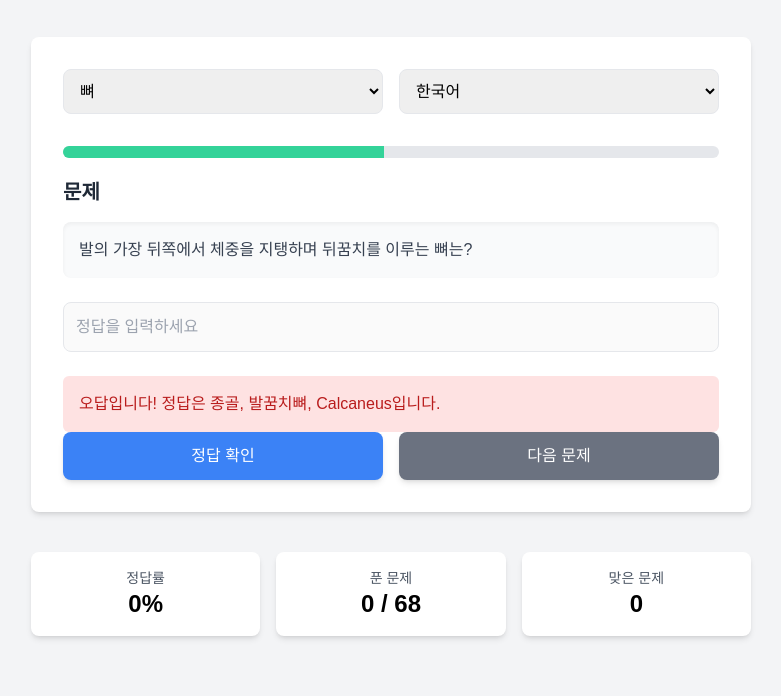
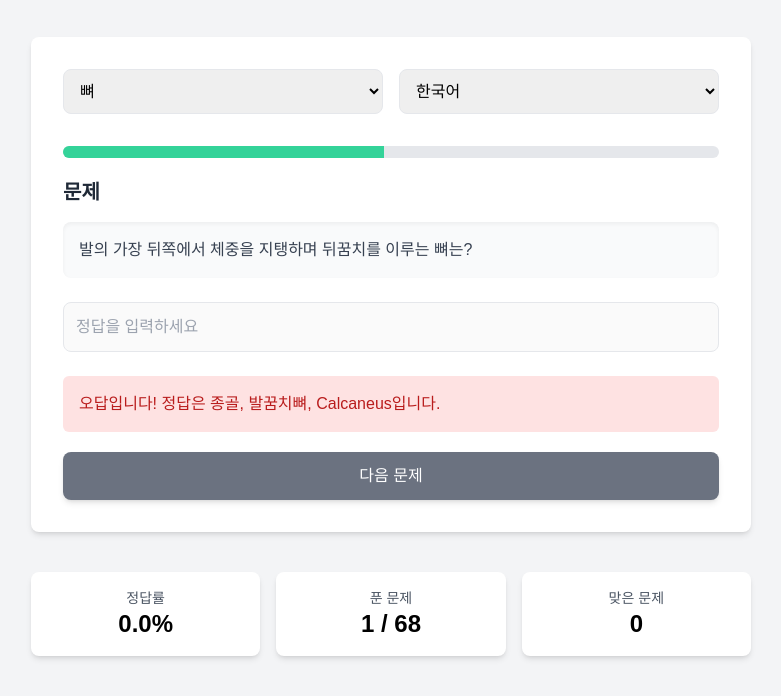
Before and after one commit to SuperETF/anatomy-quiz, a website with bundled scripts: page public/start.html in a window 1280 px wide. Both pictures are taken after a click on the button "정답 확인". Shown: the part 159-855 px from the top of the page, without its empty margins (249-1030 px from the left). Built offline with nearby package versions, Linux system fonts and the light colour scheme; a web font is replaced by a local one.

Commit message:
Update quiz data

```diff
--- a/public/css/style.css
+++ b/public/css/style.css
@@ -15,3 +15,25 @@ nul not found
     background-color: #34d399; /* Tailwind green-400 */
     transition: width 0.1s linear; /* 0.1초 동안 부드럽게 변화 */
 }
+/* 피드백 박스 스타일 */
+#feedback {
+    margin-bottom: 30px;  /* 피드백 박스 아래에 여백 추가 */
+    padding: 15px;
+    border-radius: 8px;
+}
+
+/* 버튼 스타일 */
+button {
+    margin-top: 20px;  /* 버튼 위쪽에 여백 추가 */
+    margin-right: 10px; /* 버튼들 사이의 간격 추가 */
+}
+
+/* '다음 문제' 버튼과 피드백 박스 간의 간격을 충분히 주기 */
+#next-question {
+    margin-top: 30px; /* '다음 문제' 버튼 위쪽에 여백 추가 */
+}
+
+/* 정답 확인 버튼과 '다음 문제' 버튼 사이의 간격을 확실히 추가 */
+#check-answer {
+    margin-bottom: 20px; /* 정답 확인 버튼과 그 아래 버튼 사이에 간격 추가 */
+}
--- a/public/js/script.js
+++ b/public/js/script.js
@@ -20,11 +20,8 @@ document.getElementById("nickname-display").innerText = `닉네임: ${nickname}`
 
 // 선택한 카테고리에 따라 퀴즈 필터링
 function filterQuizByCategory(category) {
-    console.log("선택된 카테고리:", category); // 카테고리 확인
     filteredQuizData = quizData.filter((item) => item["카테고리"] === category);
     totalQuestions = filteredQuizData.length;
-
-    console.log("필터링된 퀴즈 데이터:", filteredQuizData);  // 필터링된 데이터 확인
 
     if (totalQuestions === 0) {
         alert("해당 카테고리에 문제가 없습니다!");
@@ -40,13 +37,11 @@ function startTimer() {
     timerText.innerText = timerSeconds;  // 남은 시간 텍스트 업데이트
     timerBar.style.width = "100%";  // 타이머 막대 초기화 (100%에서 시작)
 
-    // 타이머 작동
     timer = setInterval(() => {
         if (timerSeconds > 0) {
             timerSeconds -= 0.1;  // 0.1초씩 감소
             timerText.innerText = timerSeconds.toFixed(1); // 소수점 한 자리로 남은 시간 업데이트
 
-            // 타이머 막대 너비를 점진적으로 감소시키며 애니메이션 효과 적용
             const widthPercentage = (timerSeconds / 10) * 100;
             timerBar.style.width = `${widthPercentage}%`;  // 타이머 막대 너비 업데이트
         } else {
@@ -55,27 +50,6 @@ function startTimer() {
             nextQuestion();  // 문제를 넘기기
         }
     }, 100);  // 0.1초마다 업데이트
-}
-
-// 문제 로드 함수
-function loadNextQuestion() {
-    console.log("현재 문제 인덱스:", currentQuestionIndex);  // 현재 문제 인덱스 확인
-    console.log("총 문제 수:", filteredQuizData.length);  // 총 문제 수 확인
-
-    if (currentQuestionIndex >= filteredQuizData.length) {
-        console.log("문제를 다 풀었습니다. 퀴즈 종료.");
-        endQuiz();
-        return;
-    }
-
-    const currentData = filteredQuizData[currentQuestionIndex];
-    console.log("현재 문제 데이터:", currentData);  // 문제 데이터 확인
-
-    document.getElementById("question").innerText = currentData?.["질문"] || "문제를 불러올 수 없습니다.";
-    document.getElementById("answer").value = ""; // 입력값 초기화
-    document.getElementById("feedback").classList.add("hidden"); // 피드백 숨김
-
-    startTimer();  // 타이머 시작
 }
 
 // 정답 확인 함수
@@ -88,53 +62,91 @@ function checkAnswer() {
         currentData?.["정답_영어"],
     ];
 
-    console.log("사용자가 입력한 답:", userAnswer);  // 사용자가 입력한 답 확인
-    console.log("정답 목록:", correctAnswersArray);  // 정답 목록 확인
-
     const feedback = document.getElementById("feedback");
     const answerInput = document.getElementById("answer");
+    const checkAnswerButton = document.getElementById("check-answer");
     const nextQuestionButton = document.getElementById("next-question");
+
+    feedback.classList.remove("hidden");  // 피드백 보이기
 
     // 오답 처리
     if (!userAnswer || !correctAnswersArray.includes(userAnswer)) {
         feedback.innerText = `오답입니다! 정답은 ${correctAnswersArray.join(", ")}입니다.`;
-        feedback.className = "mt-4 p-4 bg-red-100 text-red-700 rounded-md";
-
-        // 입력란을 비활성화
+        feedback.className = "mt-4 p-4 bg-red-100 text-red-700 rounded-md";  // 피드백 스타일
         answerInput.disabled = true;  // 정답을 틀렸을 경우 입력란을 비활성화
     } else {
-        // 정답 처리
         feedback.innerText = "정답입니다! 잘 하셨어요!";
-        feedback.className = "mt-4 p-4 bg-green-100 text-green-700 rounded-md";
+        feedback.className = "mt-4 p-4 bg-green-100 text-green-700 rounded-md";  // 피드백 스타일
         correctAnswers++;
-
-        // 통계 업데이트
-        updateStats();  // 통계 업데이트 함수 호출
     }
 
-    feedback.classList.remove("hidden");
+    // 통계 업데이트
+    updateStats();
 
-    // 다음 문제 버튼을 항상 보이게 하기
+    // 정답 확인 버튼 숨기기
+    checkAnswerButton.style.display = "none";  // 정답 확인 버튼 숨기기
+
+    // '다음 문제' 버튼을 보이게 하기
     nextQuestionButton.style.display = "inline-block"; // 버튼 보이기
 
-    // 문제 로드 후에는 타이머를 멈추고, 다음 문제로 이동할 수 있도록 설정
+    // 피드백 박스와 버튼 사이 여백 추가
+    feedback.style.marginBottom = "10px";  // 피드백 박스 아래 여백 추가
+    nextQuestionButton.style.marginTop = "10px";  // '다음 문제' 버튼 위 여백 추가
+
+    // 타이머 멈추기
     clearInterval(timer);
 }
 
-// 다음 문제로 이동
+// 문제 로드 함수 (문제를 처음 시작할 때)
+function loadNextQuestion() {
+    const feedback = document.getElementById("feedback");
+    const checkAnswerButton = document.getElementById("check-answer");
+    const nextQuestionButton = document.getElementById("next-question");
+    const answerInput = document.getElementById("answer");
+
+    feedback.classList.add("hidden");  // 피드백 숨기기
+    checkAnswerButton.style.display = "inline-block"; // 정답 확인 버튼 보이기
+    nextQuestionButton.style.display = "none"; // "다음 문제" 버튼 숨기기
+
+    // 필터링된 퀴즈 데이터가 비어 있으면 처리
+    if (filteredQuizData.length === 0) {
+        console.log("퀴즈 데이터가 없습니다!");  // 데이터가 없을 때
+        return;
+    }
+
+    if (currentQuestionIndex >= filteredQuizData.length) {
+        endQuiz();
+        return;
+    }
+
+    const currentData = filteredQuizData[currentQuestionIndex];
+    console.log("현재 문제:", currentData);  // 문제 데이터 확인
+
+    document.getElementById("question").innerText = currentData?.["질문"] || "문제를 불러올 수 없습니다.";  // 문제가 제대로 표시되는지 확인
+    document.getElementById("answer").value = ""; // 입력값 초기화
+
+    // 문제 로딩 시 입력란 활성화
+    answerInput.disabled = false;  // 입력 필드 활성화
+
+    startTimer();  // 타이머 시작
+}
+
+// '다음 문제' 버튼 클릭 시 실행되는 함수
 function nextQuestion() {
-    // 문제를 풀고 나면 입력란 초기화 및 비활성화 해제
-    document.getElementById("answer").disabled = false;
-    document.getElementById("next-question").style.display = "none";  // "다음 문제" 버튼 숨기기
+    const nextQuestionButton = document.getElementById("next-question");
+
+    // 버튼 클릭 시 '다음 문제' 버튼을 숨기고, 문제 인덱스 증가
+    nextQuestionButton.style.display = "none";  // '다음 문제' 버튼 숨기기
+
     currentQuestionIndex++;  // 문제 인덱스 증가
-    loadNextQuestion();  // 다음 문제 로드
+    loadNextQuestion();  // 새로운 문제 로드
 }
+
 
 // 통계 업데이트 함수
 function updateStats() {
-    // 푼 문제 수와 맞춘 문제 수
-    const answered = currentQuestionIndex + 1;
-    const accuracy = (correctAnswers / answered) * 100;
+    const answered = currentQuestionIndex + 1; // 현재 푼 문제 수
+    const accuracy = (correctAnswers / answered) * 100; // 정답률 계산
 
     // 통계 HTML에 반영
     document.getElementById("answered").innerText = `${answered} / ${totalQuestions}`;
@@ -157,18 +169,21 @@ function restartQuiz() {
 
 // DOMContentLoaded 이벤트 리스너
 document.addEventListener("DOMContentLoaded", () => {
-    console.log("스크립트가 로드되었습니다.");
-    filterQuizByCategory(categorySelect.value); // 초기 카테고리 설정
-    loadNextQuestion(); // 첫 번째 문제 로드
+    filterQuizByCategory(categorySelect.value);  // 카테고리 설정
+    loadNextQuestion();  // 첫 번째 문제 로드
 
+    // '정답 확인' 버튼 클릭 시
     document.getElementById("check-answer").addEventListener("click", checkAnswer);
+
+    // '다음 문제' 버튼 클릭 시
     document.getElementById("next-question").addEventListener("click", nextQuestion);
+
+    // '다시 시작하기' 버튼 클릭 시
     document.getElementById("restart-quiz").addEventListener("click", restartQuiz);
 });
 
 // 카테고리 변경 이벤트 핸들러
 categorySelect.addEventListener("change", (event) => {
-    console.log("카테고리 변경:", event.target.value);  // 카테고리 변경 확인
     currentQuestionIndex = 0;
     correctAnswers = 0;
     filterQuizByCategory(event.target.value);
```
Also changed, not shown: public/index.html (+2 -2 lines).
